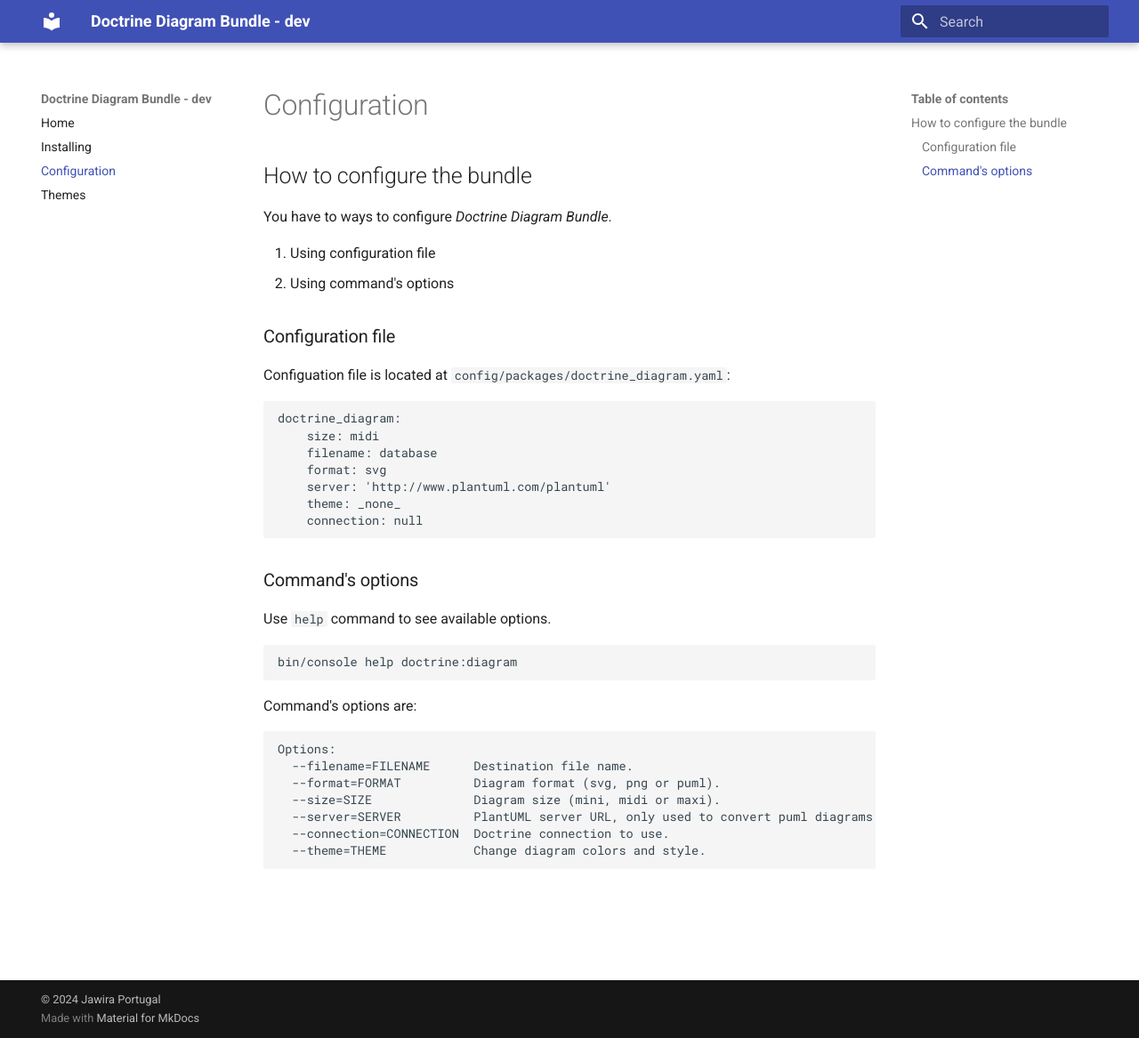
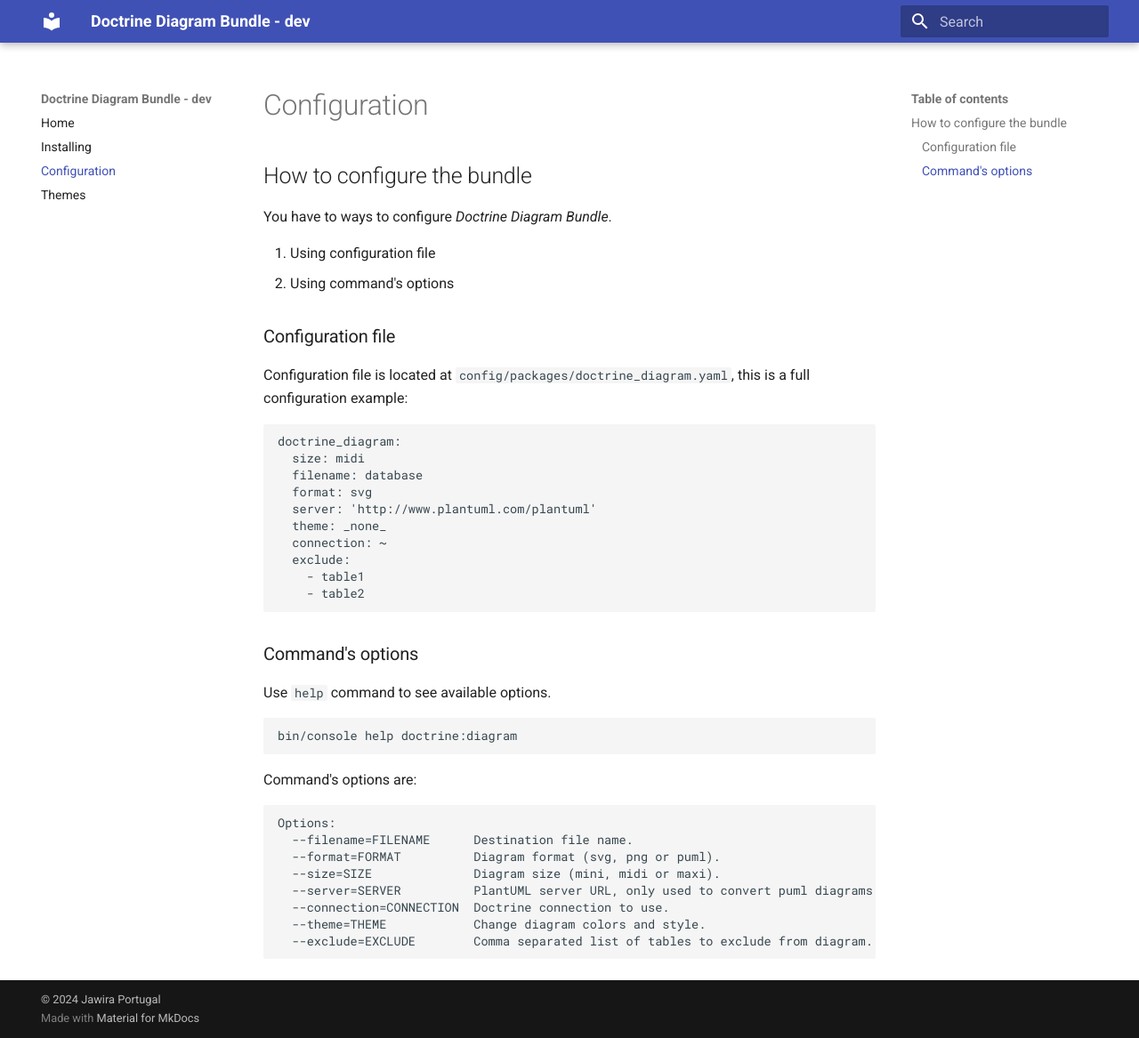
Before and after one commit to jawira/doctrine-diagram-bundle, an MkDocs documentation site: the page built from docs/configuration.md, in a window 1280 px wide and 1167 px high. Shown: the whole window at 89% size. Built offline with MkDocs 1.6.1 and Material for MkDocs 9.7.7, drawn with Linux system fonts in a browser that asks for light colours.

````diff
--- a/docs/configuration.md
+++ b/docs/configuration.md
@@ -7,16 +7,20 @@ You have to ways to configure _Doctrine Diagram Bundle_.
 
 ### Configuration file
 
-Configuation file is located at `config/packages/doctrine_diagram.yaml`:
+Configuration file is located at `config/packages/doctrine_diagram.yaml`, this
+is a full configuration example:
 
 ```yaml
 doctrine_diagram:
-    size: midi
-    filename: database
-    format: svg
-    server: 'http://www.plantuml.com/plantuml'
-    theme: _none_
-    connection: null
+  size: midi
+  filename: database
+  format: svg
+  server: 'http://www.plantuml.com/plantuml'
+  theme: _none_
+  connection: ~
+  exclude:
+    - table1
+    - table2
 ```
 
 ### Command's options
@@ -37,4 +41,5 @@ Options:
   --server=SERVER          PlantUML server URL, only used to convert puml diagrams to svg and png.
   --connection=CONNECTION  Doctrine connection to use.
   --theme=THEME            Change diagram colors and style.
+  --exclude=EXCLUDE        Comma separated list of tables to exclude from diagram.
 ```
````
Also changed, not shown: docs/dev-notes.md (+16 -0 lines).
